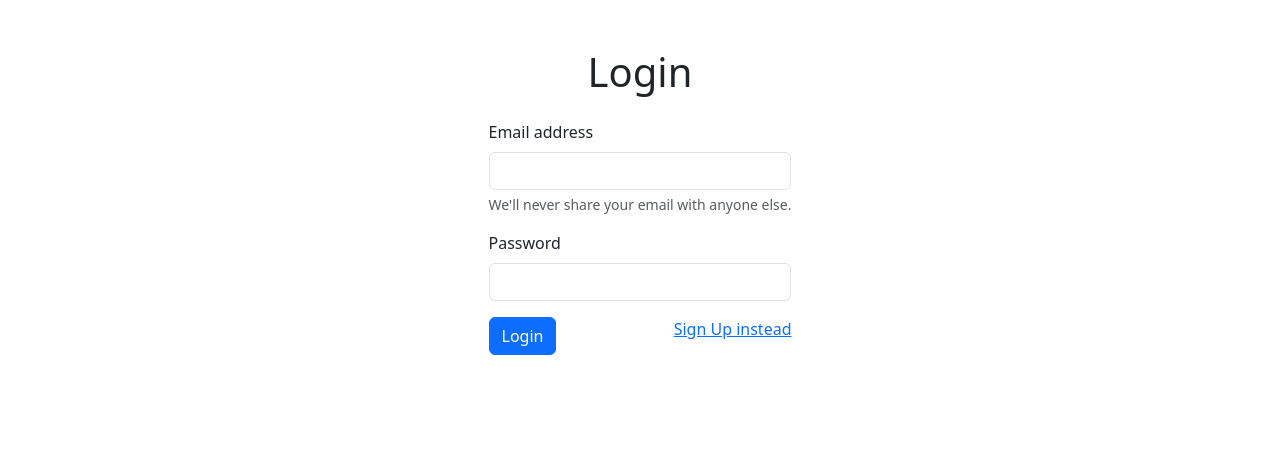
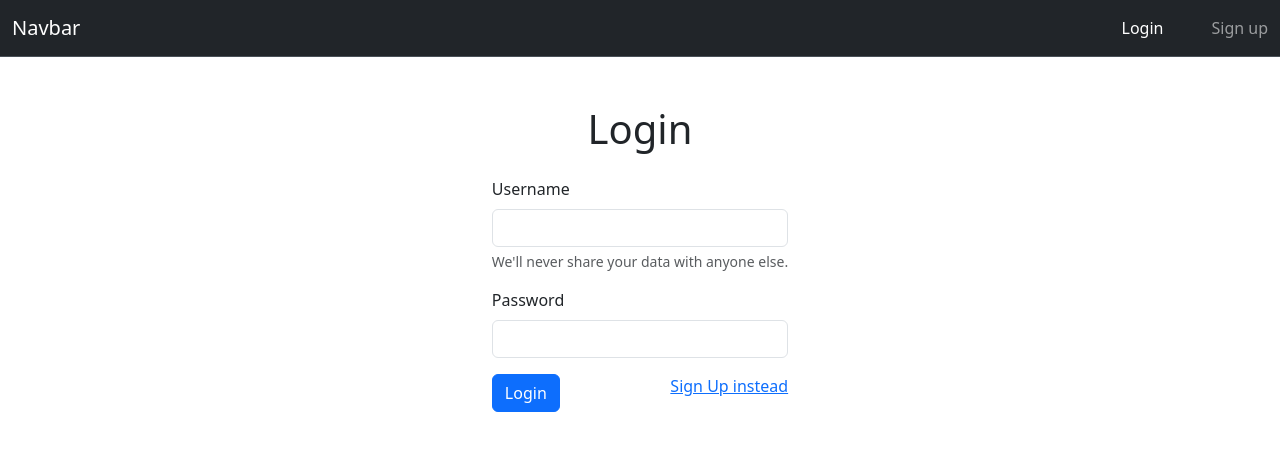
Before and after one commit to Itsjustme27/Login-Signup, a PHP site: page /pages/login.php in a window 1280 px wide. Shown: the top 451 px of the page. Run offline with PHP 8.4, Linux system fonts and the light colour scheme; a stand-in replaces the project's code that opens the database connection.

Commit message:
bug fixed

```diff
--- /dev/null
+++ b/assets/css/dashboard.css
@@ -0,0 +1,5 @@
+div {
+    display: flex;
+    justify-content: center;
+    align-items: center;
+}
--- a/includes/header.php
+++ b/includes/header.php
@@ -0,0 +1,32 @@
+<!DOCTYPE html>
+<html lang="en">
+
+<head>
+    <meta charset="UTF-8">
+    <meta name="viewport" content="width=device-width, initial-scale=1.0">
+    <title>Document</title>
+    <link href="https://cdn.jsdelivr.net/npm/bootstrap@5.3.3/dist/css/bootstrap.min.css" rel="stylesheet"
+        integrity="sha384-QWTKZyjpPEjISv5WaRU9OFeRpok6YctnYmDr5pNlyT2bRjXh0JMhjY6hW+ALEwIH" crossorigin="anonymous">
+</head>
+
+<body>
+    <nav class="navbar bg-dark border-bottom border-body" data-bs-theme="dark">
+        <div class="container-fluid">
+            <a class="navbar-brand">Navbar</a>
+            <form class="d-flex flex-row" role="search">
+                <ul class="navbar-nav me-auto mb-2 mb-lg-0 d-flex flex-row gap-5">
+                    <li class="nav-item">
+                        <a class="nav-link active" aria-current="page" href="login.php">Login</a>
+                    </li>
+                    <li class="nav-item">
+                        <a class="nav-link" href="register.php">Sign up</a>
+                    </li>
+            </form>
+        </div>
+    </nav>
+    <script src="https://cdn.jsdelivr.net/npm/bootstrap@5.3.3/dist/js/bootstrap.bundle.min.js"
+        integrity="sha384-YvpcrYf0tY3lHB60NNkmXc5s9fDVZLESaAA55NDzOxhy9GkcIdslK1eN7N6jIeHz"
+        crossorigin="anonymous"></script>
+</body>
+
+</html>
--- a/pages/login.php
+++ b/pages/login.php
@@ -14,24 +14,25 @@
     <!--PHP code for tomorrow -->
     <?php
         session_start();
+        require '../includes/header.php';
         include '../config/Database.php';
         if($_SERVER['REQUEST_METHOD'] == 'POST') {
-            $email = $_POST['email'];
+            $username = $_POST['name'];
             $password = $_POST['password'];
 
 
             // Fetching da data from database
             $db = new Database();
             $stmt = $db->getConnection()->prepare('SELECT id, username, password FROM users
-                                        WHERE email = ?');
-            $stmt->bind_param("s", $email);
+                                        WHERE username = ?');
+            $stmt->bind_param("s", $username);
             $stmt->execute();
             $result = $stmt->get_result();
 
             if($result->num_rows > 0) {
-                $user = $result->fetch_assoc();
+                // $user = $result->fetch_assoc();
                 if($password === $user["password"]) {
-                    $_SESSION["user"] = $user;
+                    $_SESSION["username"] = $username;
                     header("Location: dashboard.php");
                     exit;
                 } else {
@@ -50,9 +51,9 @@
         <div class="form d-flex  align-item-center justify-content-center">
             <form action="login.php" method="post">
                 <div class="mb-3">
-                    <label for="email" class="form-label">Email address</label>
-                    <input type="email" name="email" class="form-control" id="email" aria-describedby="emailHelp">
-                    <div class="form-text" id="emailHelp">We'll never share your email with anyone else.</div>
+                    <label for="name" class="form-label">Username</label>
+                    <input type="text" name="name" class="form-control" id="name" aria-describedby="nameHelp">
+                    <div class="form-text" id="nameHelp">We'll never share your data with anyone else.</div>
                 </div>
                 <div class="mb-3">
                     <label for="password" class="form-label">Password</label>
--- a/pages/register.php
+++ b/pages/register.php
@@ -13,9 +13,9 @@
     <?php
     ini_set('display_errors', 1);
     error_reporting(E_ALL);
-    session_start();
 
     include '../config/Database.php';
+    require '../includes/header.php';
 
     if ($_SERVER['REQUEST_METHOD'] == 'POST') {
         $username = $_POST['username'];
@@ -29,7 +29,6 @@
             $result = $db->registerUser($username, $email, $password);
 
             if ($result) {
-                $_SESSION['username'] = $username;  // Storing da username in da session les gooo
                 header('Location: login.php');  // redirecting to da dashboard
                 exit;
             } else {
```
Also changed, not shown: pages/dashboard.php (+10 -2 lines).
